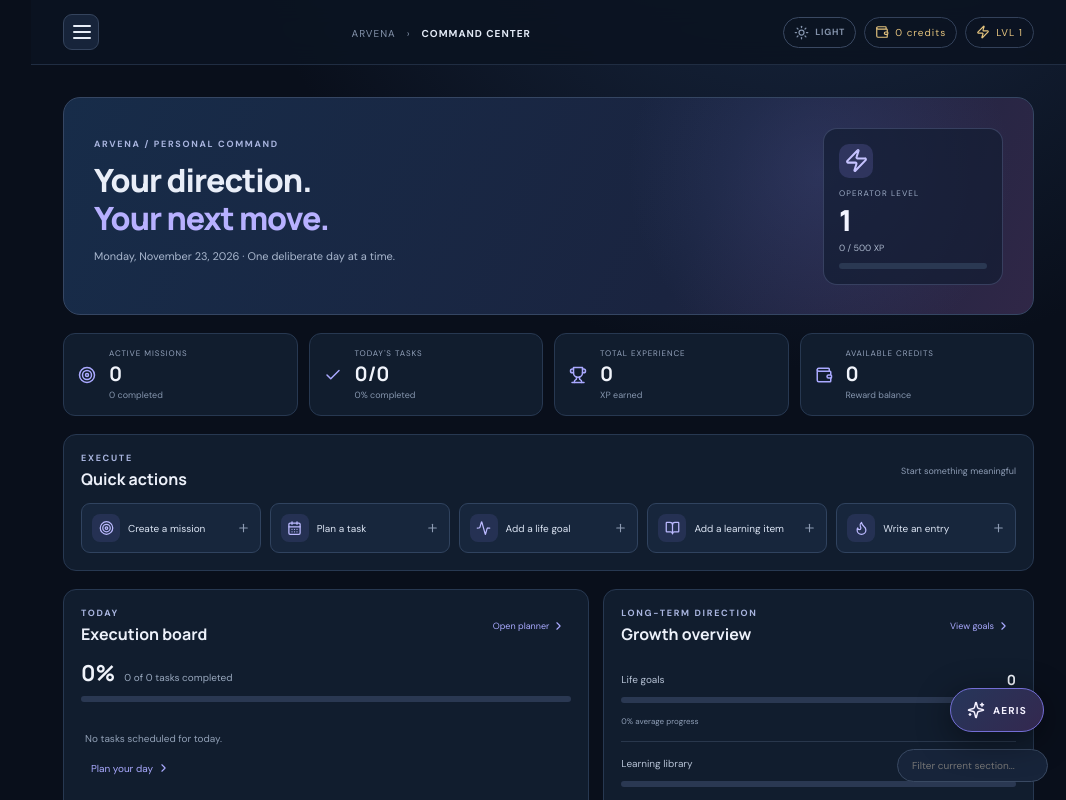
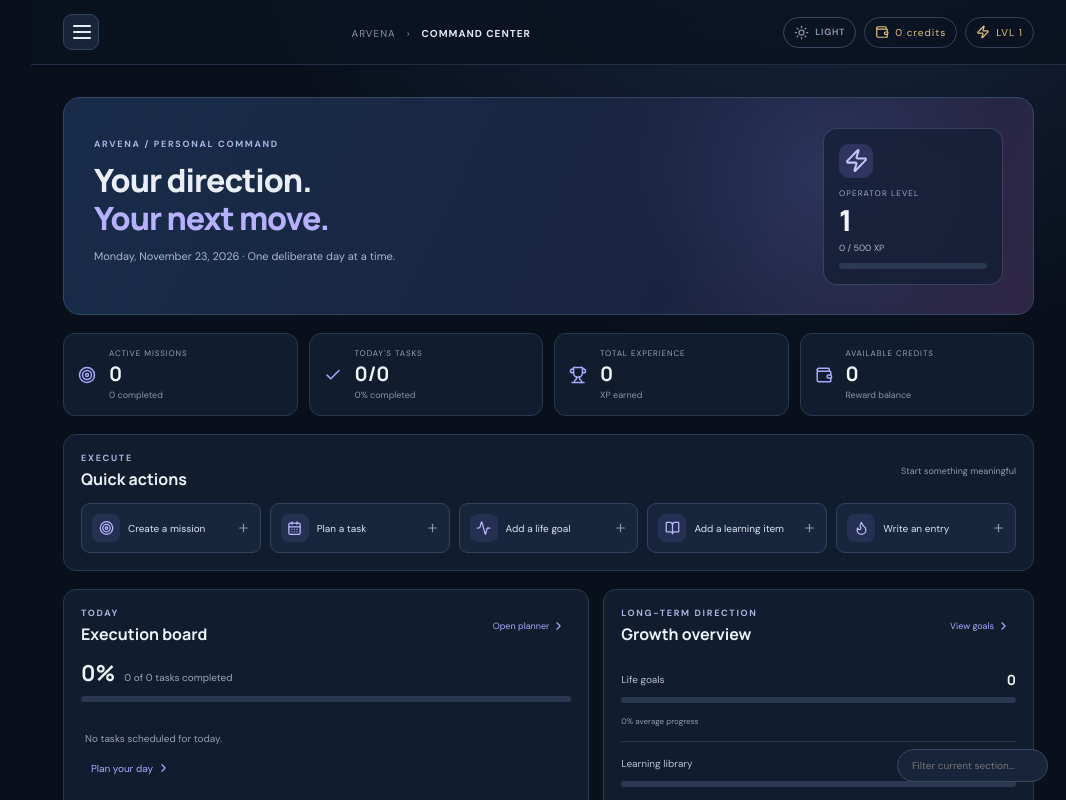
Before and after one commit to amksoul3429-ui/ARVENA, a React (Vite) app: page / in a window 1280 px wide. Shown: the top 800 px of the page, without its empty margins (214-1280 px from the left). Built offline with nearby package versions, Linux system fonts and the light colour scheme.

Commit message:
Remove AERIS assistant from ARVENA app shell

```diff
--- a/src/App.tsx
+++ b/src/App.tsx
@@ -1,6 +1,5 @@
 import {useEffect,useState} from 'react';
 import CommandCenter from './components/CommandCenter';
-import Aeris from './Aeris';
 import MissionControl from './components/MissionControl';
 import DailyPlanner from './components/DailyPlanner';
 import DreamLife from './components/DreamLife';
@@ -99,7 +98,6 @@ function App(){
  {modal&&<Modal page={modal} initial={editing} defaultDate={plannerDate} close={()=>{setModal(null);setEditing(null)}} save={f=>save(modal,f)}/>}
  {toast&&<div className="toast">✓　{toast}</div>}
  <div className="search"><input placeholder="Filter current section..." value={search} onChange={e=>setSearch(e.target.value)}/>{search&&<button onClick={()=>setSearch('')}><X size={13}/></button>}</div>
- <Aeris />
  </div>
 }
 function Head({page,onAdd}:{page:Page;onAdd?:()=>void}){return <div className="head"><div><small>UNIVERSAL LIFE SYSTEM / {page.toUpperCase()}</small><h1>{labels[page]}</h1><p>Plan deliberately. Execute consistently. Review honestly.</p></div>{onAdd&&<button className="primary" onClick={onAdd}><Plus size={15}/> ADD NEW</button>}</div>}
```
